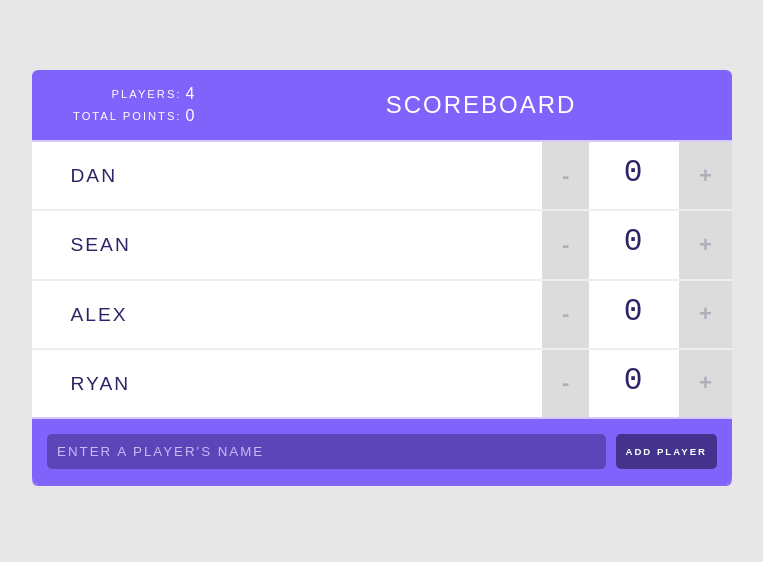
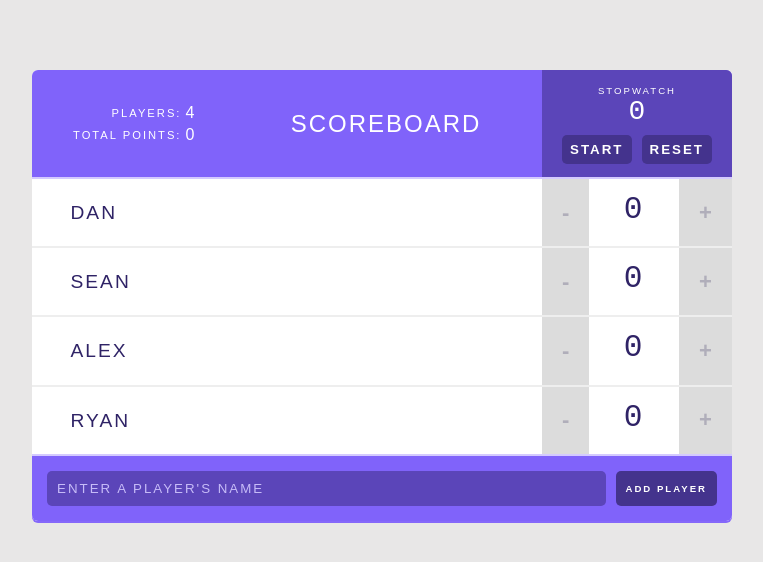
Before and after one commit to Ogrods/scoreboard, a React (Create React App) app: page / in a window 1280 px wide. Shown: the top 562 px of the page, without its empty margins (258-1021 px from the left). Built offline with nearby package versions, Linux system fonts and the light colour scheme.

Commit message:
Added stopwatch utility

```diff
--- a/src/components/AddPlayerForm.js
+++ b/src/components/AddPlayerForm.js
@@ -1,6 +1,8 @@
 import React, { Component } from 'react';
 
 class AddPlayerForm extends Component {
+
+
 
   state = {
     value: ''
@@ -10,9 +12,15 @@
     this.setState({ value: e.target.value });
   }
 
+  handleSubmit = (e) => {
+    e.preventDefault();
+    this.props.addPlayer(this.state.value);
+    this.setState({value: ''});
+  }
+
   render() {
     return(
-      <form>
+      <form onSubmit={this.handleSubmit}>
         <input
           type="text"
           value={this.state.value}
--- a/src/components/App.js
+++ b/src/components/App.js
@@ -31,10 +31,28 @@
     ]
   };
 
+  // player id counter
+  prevPlayerId = 4;
+
   handleScoreChange = ( index, delta ) => {
     this.setState( prevState => ({
       score: prevState.players[index].score += delta
     }));
+  }
+
+  handleAddPlayer = (name) => {
+    this.setState( prevState => {
+      return {
+        players: [
+          ...prevState.players,
+          {
+            name,
+            score: 0,
+            id: this.prevPlayerId += 1
+          }
+        ]
+      };
+    });
   }
 
   handleRemovePlayer = (id) => {
@@ -66,7 +84,7 @@
           />
         )}
 
-        <AddPlayerForm />
+        <AddPlayerForm addPlayer={this.handleAddPlayer}/>
       </div>
     );
   }
--- a/src/components/Header.js
+++ b/src/components/Header.js
@@ -1,11 +1,13 @@
 import React from 'react';
 import Stats from './Stats';
+import Stopwatch from './Stopwatch';
 
 const Header = (props) => {
     return (
       <header>
         <Stats players={ props.players }/>
         <h1>{ props.title }</h1>
+        <Stopwatch />
       </header>
     );
   }
--- /dev/null
+++ b/src/components/Stopwatch.js
@@ -0,0 +1,65 @@
+import React, { Component } from 'react';
+import Stats from './Stats'
+
+
+
+class Stopwatch extends Component {
+
+state = {
+  isRunning: false,
+  elapsedTime: 0,
+  previousTime: 0
+};
+
+componentDidMount() {
+  this.intervalID = setInterval(() => this.tick(), 100)
+}
+
+componentWillUnmount() {
+  clearInterval(this.intervalID);
+}
+
+tick = () => {
+  if (this.state.isRunning) {
+    const now = Date.now();
+    this.setState( prevState => ({
+      previousTime: now,
+      elapsedTime: prevState.elapsedTime + (now - this.state.previousTime)
+    }));
+  }
+}
+
+handleStopwatch = () => {
+  this.setState ( prevState => ({
+    isRunning: !prevState.isRunning
+  }));
+  if (!this.state.isRunning) {
+    this.setState({ previousTime: Date.now() })
+  }
+}
+
+handleReset = () => (
+  this.setState({ elapsedTime: 0 })
+)
+
+  render() {
+const seconds = Math.floor(this.state.elapsedTime / 1000)
+
+    return (
+      <div className="stopwatch">
+        <h2>Stopwatch</h2>
+        <span className="stopwatch-time">
+          { seconds }
+        </span>
+        <button onClick={this.handleStopwatch}>
+
+        {/* TERNARY STATEMENT EXAMPLE */}
+        { this.state.isRunning ? 'Stop' : 'Start' }
+        </button>
+        <button onClick={this.handleReset}>Reset</button>
+      </div>
+    );
+  }
+}
+
+export default Stopwatch;
```
